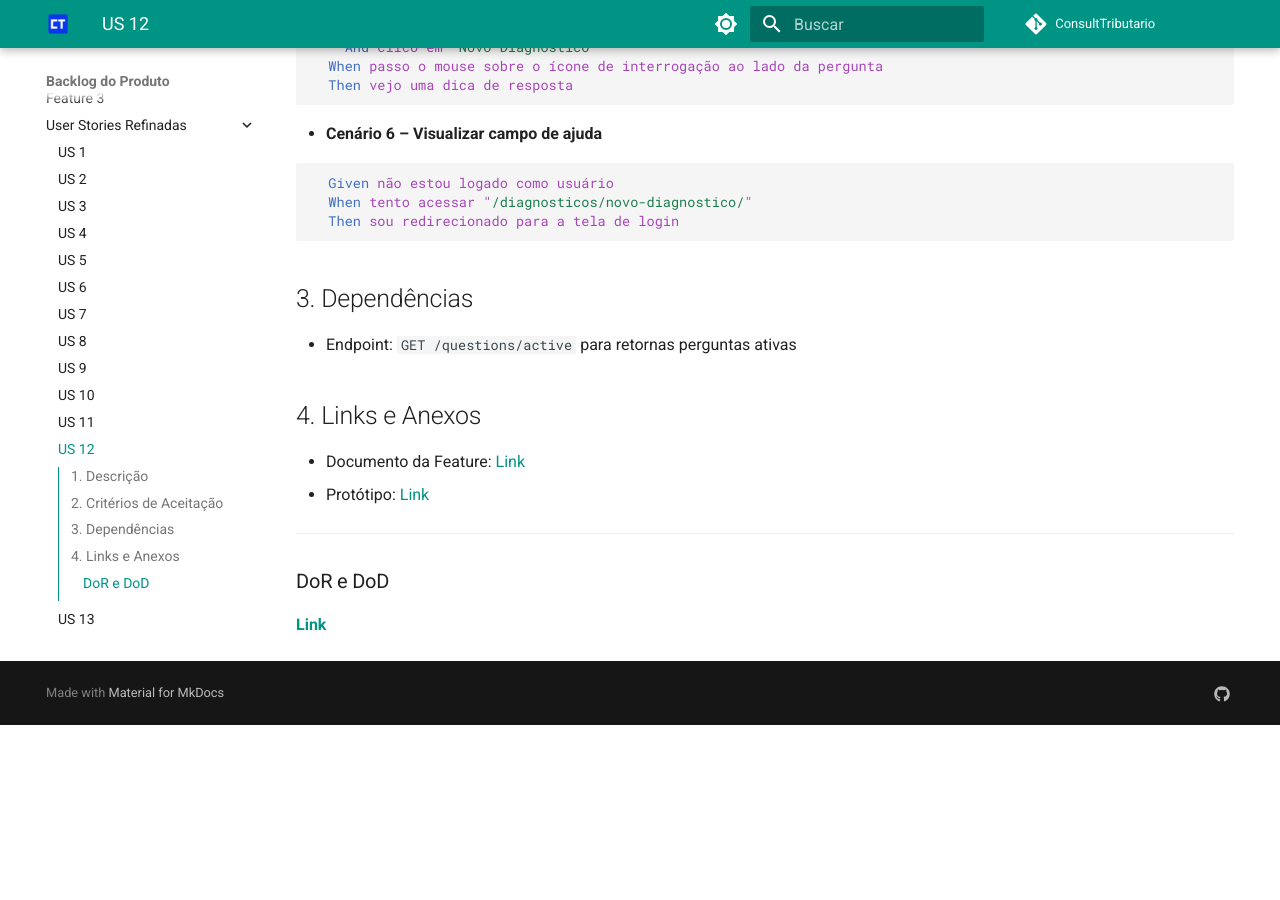
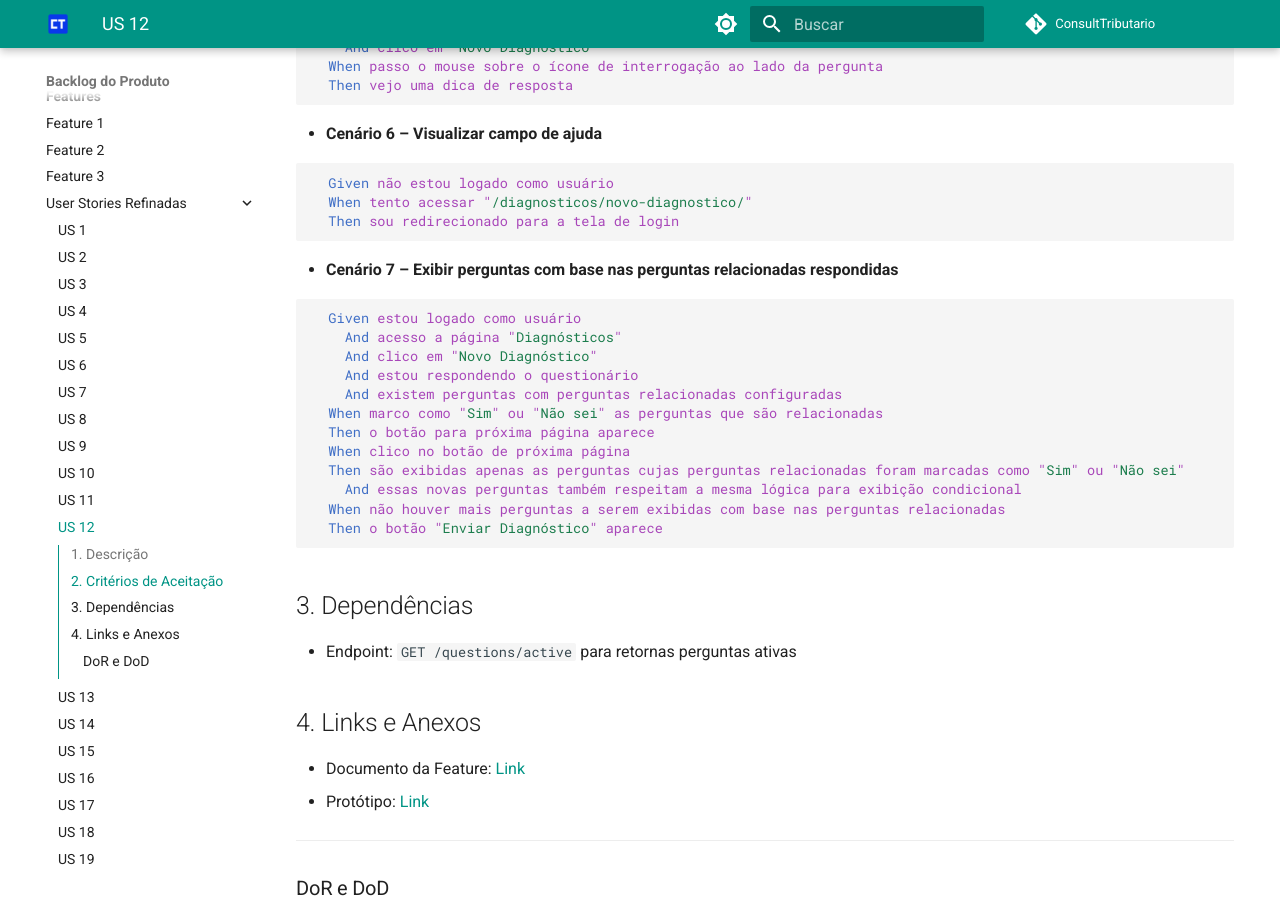
Before and after one commit to mdsreq-fga-unb/2025.1-T02-ConsultTributario, an MkDocs documentation site: the page built from docs/features/realizar-diagnostico-tributario/us-12.md, in a window 1280 px wide and 900 px high, scrolled down 1439 px. Built offline with MkDocs 1.6.1 and Material for MkDocs 9.7.7, drawn with Linux system fonts in a browser that asks for light colours; comment, search, counter and statistics services are not loaded; before the commit the page ends 2164 px from its top, so only the background shows below that.

Commit message:
docs: adiciona novo CA na us-12

````diff
--- a/docs/features/realizar-diagnostico-tributario/us-12.md
+++ b/docs/features/realizar-diagnostico-tributario/us-12.md
@@ -79,6 +79,23 @@
   Then sou redirecionado para a tela de login
 ```
 
+- **Cenário 7 – Exibir perguntas com base nas perguntas relacionadas respondidas**
+
+```gherkin
+  Given estou logado como usuário
+    And acesso a página "Diagnósticos"
+    And clico em "Novo Diagnóstico"
+    And estou respondendo o questionário
+    And existem perguntas com perguntas relacionadas configuradas
+  When marco como "Sim" ou "Não sei" as perguntas que são relacionadas
+  Then o botão para próxima página aparece
+  When clico no botão de próxima página
+  Then são exibidas apenas as perguntas cujas perguntas relacionadas foram marcadas como "Sim" ou "Não sei"
+    And essas novas perguntas também respeitam a mesma lógica para exibição condicional
+  When não houver mais perguntas a serem exibidas com base nas perguntas relacionadas
+  Then o botão "Enviar Diagnóstico" aparece
+```
+
 ## 3. Dependências
 
 - Endpoint: `GET /questions/active` para retornas perguntas ativas
````
